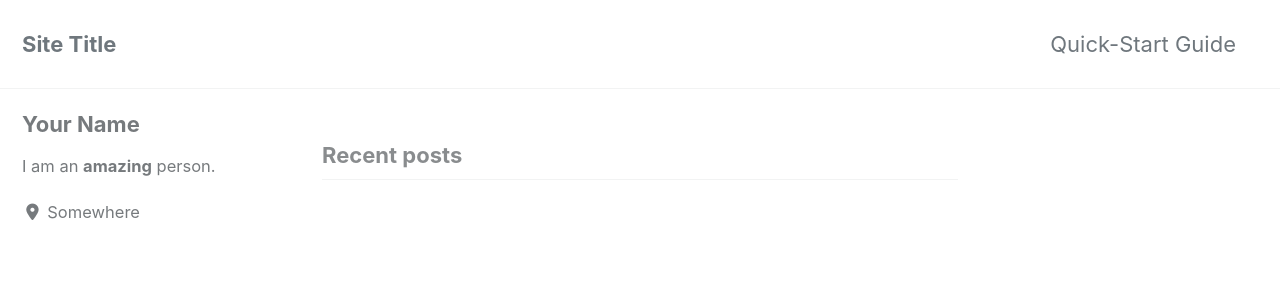
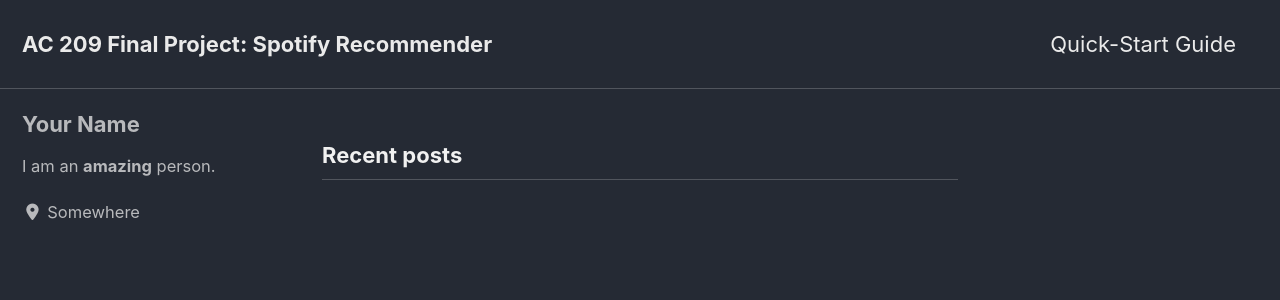
Before and after one commit to spottedd-spotify/spottedd-spotify.github.io, a Jekyll site: the page built from index.html, in a window 1280 px wide and 900 px high. Shown: the top 300 px of the window. Built offline with Jekyll 4.4.1, drawn with Linux system fonts in a browser that asks for light colours; cached includes are drawn as plain includes; nearby versions of some CDN libraries; the list of posts is cut into pages by our own code; some of the changed text lies outside the part shown.

Commit message:
updated config

```diff
--- a/_config.yml
+++ b/_config.yml
@@ -12,15 +12,15 @@
 
 # theme                  : "minimal-mistakes-jekyll"
 # remote_theme           : "mmistakes/minimal-mistakes"
-minimal_mistakes_skin    : "default" # "air", "aqua", "contrast", "dark", "dirt", "neon", "mint", "plum", "sunrise"
+minimal_mistakes_skin    : "dark" # "air", "aqua", "contrast", "dark", "dirt", "neon", "mint", "plum", "sunrise"
 
 # Site Settings
 locale                   : "en-US"
-title                    : "Site Title"
+title                    : "AC 209 Final Project: Spotify Recommender"
 title_separator          : "-"
 subtitle                 : # site tagline that appears below site title in masthead
-name                     : "Your Name"
-description              : "An amazing website."
+name                     : "Austin Rochon, Emily Xie, and Mark Lock"
+description              : "Website for Spotify final project"
 url                      : # the base hostname & protocol for your site e.g. "https://mmistakes.github.io"
 baseurl                  : # the subpath of your site, e.g. "/blog"
 repository               : # GitHub username/repo-name e.g. "mmistakes/minimal-mistakes"
```
Also changed, not shown: README.md.
